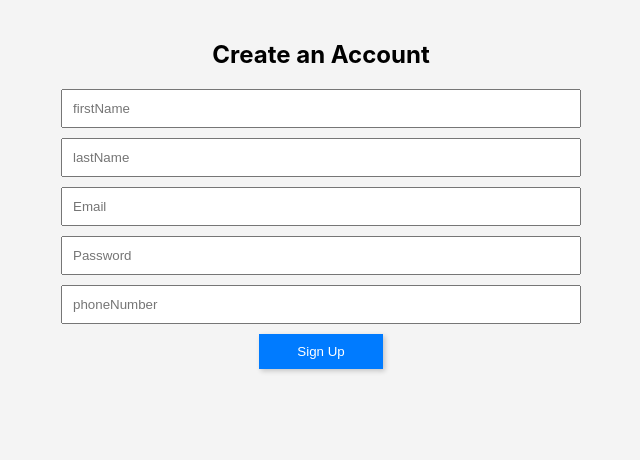
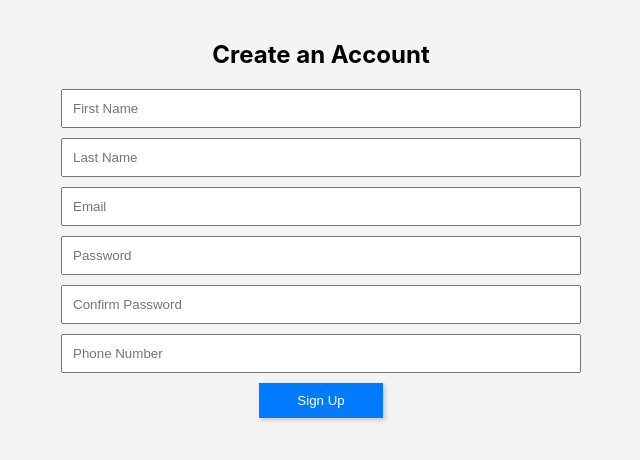
Before and after one commit to SLIIT-FacultyOfComputing/se-group-project-group_09-refresh-beach-restaurant, a React (Create React App) app in the folder Frontend_um/: page /signup in a window 1280 px wide. Shown: the top 460 px of the page, without its empty margins (319-959 px from the left). Built offline with nearby package versions, Linux system fonts and the light colour scheme.

Commit message:
updated login API endpoint to match backend route

```diff
--- a/Frontend_um/src/components/Login.js
+++ b/Frontend_um/src/components/Login.js
@@ -1,30 +1,46 @@
 import React, { useState } from 'react';
 import { useNavigate, Link } from 'react-router-dom';
 import logo from '../assets/images/logo.jpeg'; // Import the logo image
-
 
 const Login = ({ onLogin }) => {
     const [email, setEmail] = useState('');
     const [password, setPassword] = useState('');
     const navigate = useNavigate();
 
-    const handleLogin = (e) => {
+    const handleLogin = async (e) => {
         e.preventDefault();
 
-        // Simulate login process (You would replace this with an actual API call)
-        const mockUserData = { email: 'admin@example.com', password: 'admin', role: 'admin' }; // Mock user data
-        const mockNormalUserData = { email: 'user@example.com', password: 'user', role: 'user' }; // Mock normal user data
+        try {
+            const response = await fetch('http://localhost:8080/api/auth/login', {
+                method: 'POST',
+                headers: {
+                    'Content-Type': 'application/json'
+                },
+                credentials: 'include',
+                body: JSON.stringify({ email, password })
+            });
 
-        if ((email === mockUserData.email && password === mockUserData.password) || (email === mockNormalUserData.email && password === mockNormalUserData.password)) {
-            const role = email === mockUserData.email ? 'admin' : 'user';  // Set role based on email
+            if (!response.ok) {
+                throw new Error('Invalid credentials');
+            }
+
+            const data = await response.json();
+            console.log('Login response:', data);
+
+            const role = data.role; // "admin" or "user"
             onLogin(role); // Set the role after login
+
             if (role === 'admin') {
-                navigate('/admin-dashboard');  // Redirect to Admin Dashboard
+                navigate('/admin-dashboard'); // Redirect to Admin Dashboard
             } else {
-                navigate('/user-dashboard');  // Redirect to User Dashboard
+                navigate('/user-dashboard'); // Redirect to User Dashboard
             }
-        } else {
-            alert('Invalid credentials');
+
+            // Optionally store token in localStorage for further authenticated requests
+            localStorage.setItem('token', data.token);
+
+        } catch (error) {
+            alert(error.message);
         }
     };
 
--- a/Frontend_um/src/components/signup.js
+++ b/Frontend_um/src/components/signup.js
@@ -1,11 +1,14 @@
 import React, { useState } from 'react';
+import axios from 'axios';
 
 const SignUp = () => {
     const [formData, setFormData] = useState({
-        name: '',
+        firstName: '',
+        lastName: '',
         email: '',
         password: '',
         confirmPassword: '',
+        phoneNumber: ''
     });
 
     const handleChange = (e) => {
@@ -13,13 +16,23 @@ const SignUp = () => {
         setFormData({ ...formData, [name]: value });
     };
 
-    const handleSubmit = (e) => {
+    const handleSubmit = async (e) => {
         e.preventDefault();
-        if (formData.password === formData.confirmPassword) {
-            // Submit the form data (Here you can connect it with your backend later)
-            alert('Sign up successful');
-        } else {
+        if (formData.password !== formData.confirmPassword) {
             alert('Passwords do not match');
+            return;
+        }
+
+        try {
+            const response = await axios.post('http://localhost:8080/api/auth/signup', {
+                email: formData.email,
+                password: formData.password,
+                role: 'user' // or 'admin' depending on how you define it
+            });
+
+            alert(response.data);
+        } catch (error) {
+            alert(error.response?.data || 'Signup failed');
         }
     };
 
@@ -30,24 +43,24 @@ const SignUp = () => {
             <form onSubmit={handleSubmit}>
                 <div>
                     <input
-                        type="Name"
+                        type="text"
                         name="firstName"
-                        value={formData.Name}
+                        value={formData.firstName}
                         onChange={handleChange}
-                        placeholder="firstName"
+                        placeholder="First Name"
                         required
-                        style={{padding: '10px', marginBottom: '10px', width: '40%'}}
+                        style={{ padding: '10px', marginBottom: '10px', width: '40%' }}
                     />
                 </div>
                 <div>
                     <input
-                        type="Name"
+                        type="text"
                         name="lastName"
-                        value={formData.Name}
+                        value={formData.lastName}
                         onChange={handleChange}
-                        placeholder="lastName"
+                        placeholder="Last Name"
                         required
-                        style={{padding: '10px', marginBottom: '10px', width: '40%'}}
+                        style={{ padding: '10px', marginBottom: '10px', width: '40%' }}
                     />
                 </div>
                 <div>
@@ -58,7 +71,7 @@ const SignUp = () => {
                         onChange={handleChange}
                         placeholder="Email"
                         required
-                        style={{padding: '10px', marginBottom: '10px', width: '40%'}}
+                        style={{ padding: '10px', marginBottom: '10px', width: '40%' }}
                     />
                 </div>
                 <div>
@@ -69,21 +82,29 @@ const SignUp = () => {
                         onChange={handleChange}
                         placeholder="Password"
                         required
-                        style={{padding: '10px', marginBottom: '10px', width: '40%'}}
+                        style={{ padding: '10px', marginBottom: '10px', width: '40%' }}
                     />
                 </div>
-
-
-
                 <div>
                     <input
-                        type="phone number"
+                        type="password"
+                        name="confirmPassword"
+                        value={formData.confirmPassword}
+                        onChange={handleChange}
+                        placeholder="Confirm Password"
+                        required
+                        style={{ padding: '10px', marginBottom: '10px', width: '40%' }}
+                    />
+                </div>
+                <div>
+                    <input
+                        type="text"
                         name="phoneNumber"
-                        value={formData.Name}
+                        value={formData.phoneNumber}
                         onChange={handleChange}
-                        placeholder="phoneNumber"
+                        placeholder="Phone Number"
                         required
-                        style={{padding: '10px', marginBottom: '10px', width: '40%'}}
+                        style={{ padding: '10px', marginBottom: '10px', width: '40%' }}
                     />
                 </div>
                 <div>
```
